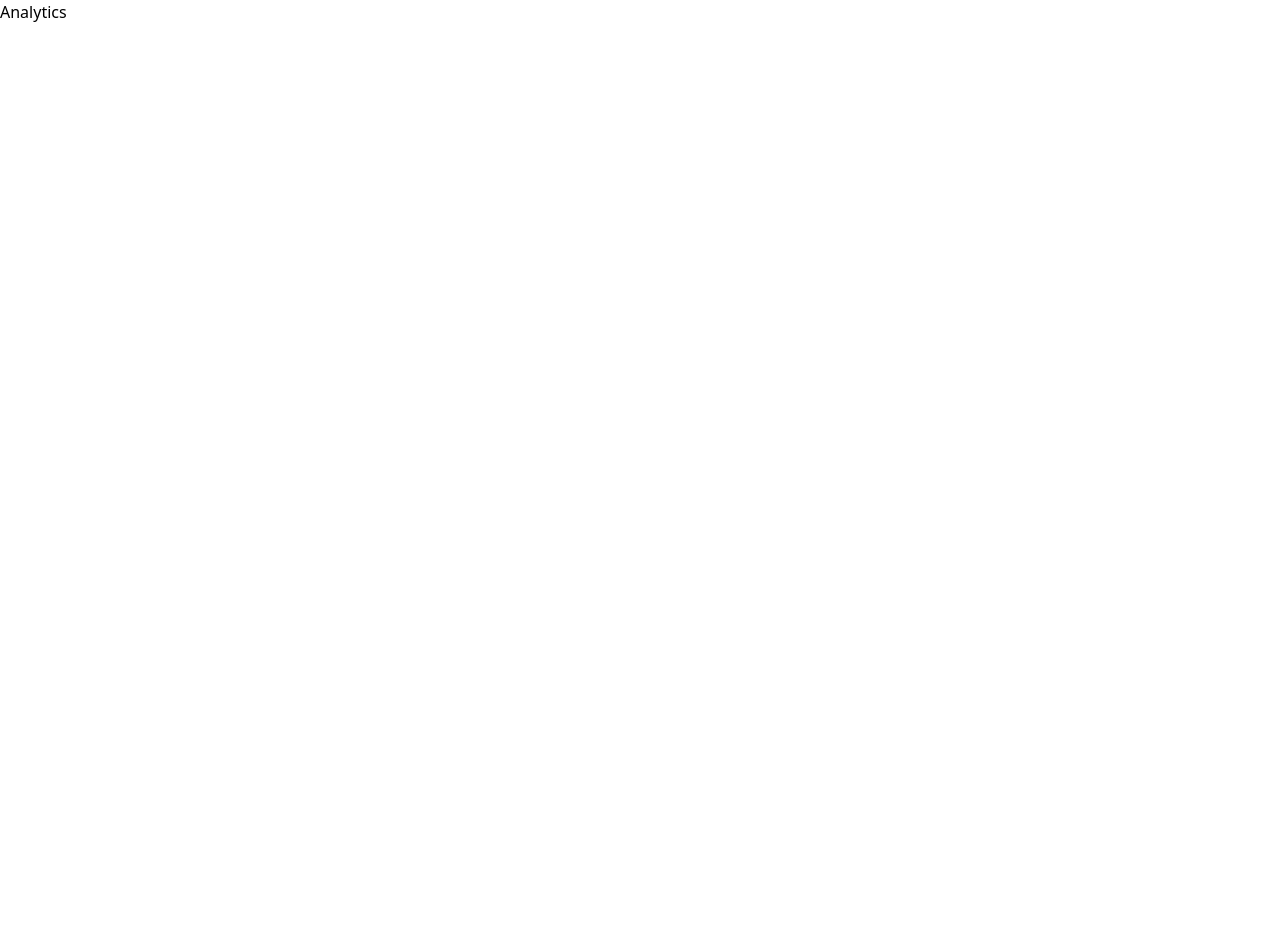
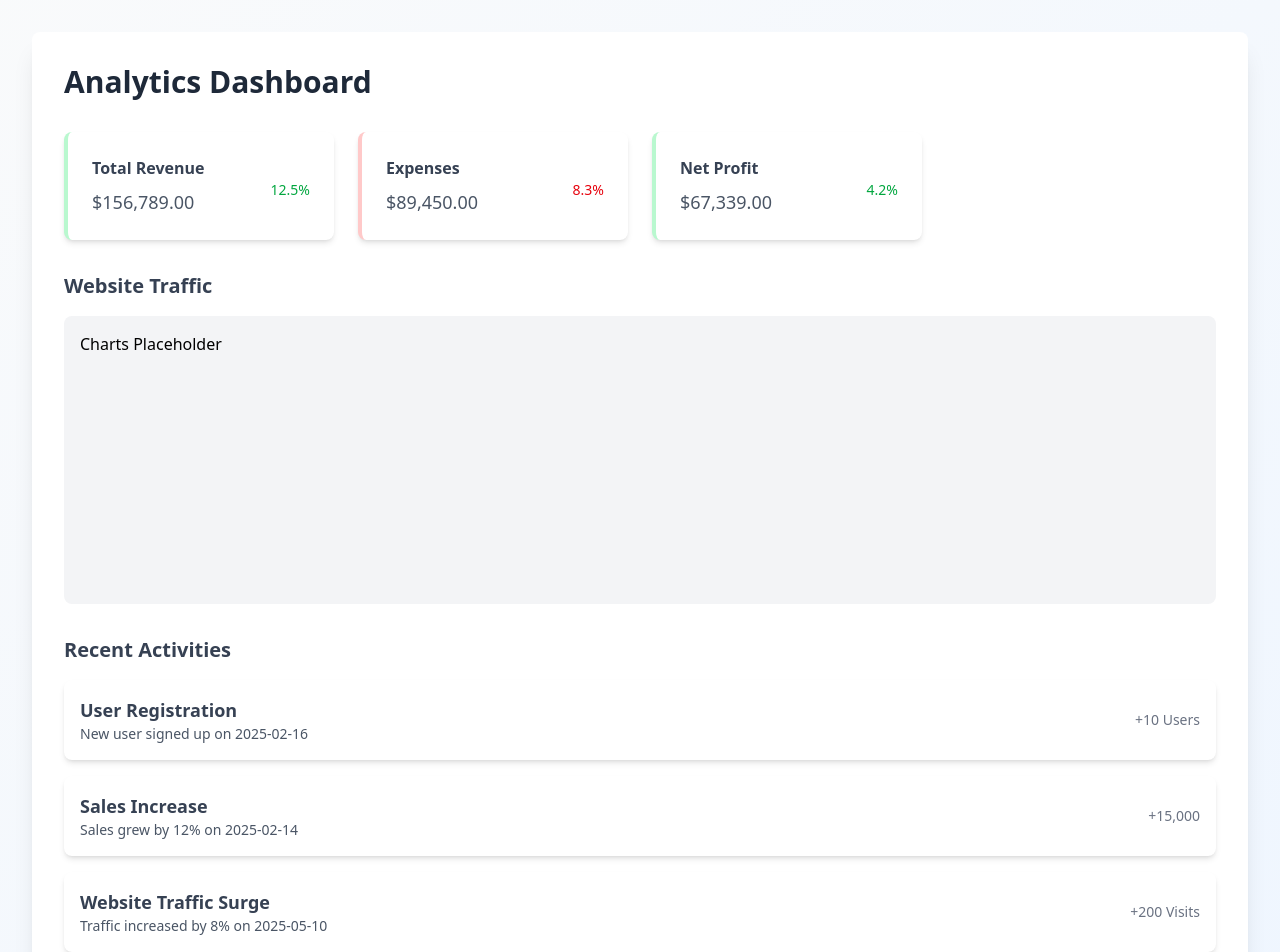
Before and after one commit to lucianesantcs/utils-dashboard, a Next.js app: page /dashboard/analytics in a window 1280 px wide. Shown: the top 952 px of the page. Before the commit the page ends 800 px from the top, so only its background shows below. Built offline with nearby package versions, Linux system fonts and the light colour scheme.

Commit message:
feat: criado analytics

```diff
--- a/src/app/dashboard/analytics/page.tsx
+++ b/src/app/dashboard/analytics/page.tsx
@@ -1,9 +1,154 @@
-import React from 'react'
+import React from "react";
+
+interface IMetrics {
+  title: string;
+  value: string;
+  change: string;
+  isPositive: boolean;
+}
 
 const Analytics = () => {
+  const metrics: IMetrics[] = [
+    {
+      title: "Total Revenue",
+      value: "$156,789.00",
+      change: "12.5%",
+      isPositive: true,
+    },
+    {
+      title: "Expenses",
+      value: "$89,450.00",
+      change: "8.3%",
+      isPositive: false,
+    },
+    {
+      title: "Net Profit",
+      value: "$67,339.00",
+      change: "4.2%",
+      isPositive: true,
+    },
+  ];
+
+  const isPositiveClass = (
+    isPositive: IMetrics["isPositive"],
+    type: "Border" | "Background"
+  ) => {
+    const positiveClass = {
+      Border: "border-green-200",
+      Background: "text-green-600",
+    };
+
+    const negativeClass = {
+      Border: "border-red-200",
+      Background: "text-red-600",
+    };
+
+    return isPositive ? positiveClass[type] : negativeClass[type];
+  };
+
   return (
-    <div>Analytics</div>
-  )
-}
+    <div className="min-h-screen bg-gradient-to-br from-gray-50 to-blue-50 p-8">
+      <div className="max-w-7xl mx-auto bg-white rounded-lg shadow-xl p-8">
+        <h1 className="text-3xl font-bold text-gray-800 mb-8">
+          Analytics Dashboard
+        </h1>
 
-export default Analytics
+        <div
+          className="grid grid-cols-1 sm:grid-cols-2 lg:grid-cols-4 gap-6 mb-8
+        "
+        >
+          {metrics.map((metric, index) => (
+            <div
+              key={index}
+              className={`flex justify-between items-center bg-white rounded-lg shadow-md p-6 border-l-4 ${isPositiveClass(
+                metric.isPositive,
+                "Border"
+              )}`}
+            >
+              <div>
+                <h3 className="text-lx font-semibold text-gray-700">
+                  {metric.title}
+                </h3>
+                <p className="text-lg text-gray-600 mt-2">{metric.value}</p>
+              </div>
+              <div className="text-right">
+                <p
+                  className={`text-sm mt-2 ${isPositiveClass(
+                    metric.isPositive,
+                    "Background"
+                  )}`}
+                >
+                  {metric.change}
+                </p>
+              </div>
+            </div>
+          ))}
+        </div>
+
+        <div className="mb-8">
+          <h2 className="text-xl font-semibold text-gray-700 mb-4">
+            Website Traffic
+          </h2>
+
+          <div className="bg-gray-100 rounded-lg h-72 p-4">
+            Charts Placeholder
+          </div>
+        </div>
+
+        <div className="mb-8">
+          <h2 className="text-xl font-semibold text-gray-700 mb-4">
+            Recent Activities
+          </h2>
+          <ul className="space-y-4">
+            <li className="flex items-center justify-between bg-white rounded-lg shadow-md p-4">
+              <div>
+                <h3 className="text-lg font-semibold text-gray-700">
+                  User Registration
+                </h3>
+                <p className="text-sm text-gray-600">
+                  New user signed up on 2025-02-16
+                </p>
+              </div>
+
+              <div>
+                <p className="text-sm text-gray-500">+10 Users</p>
+              </div>
+            </li>
+
+            <li className="flex items-center justify-between bg-white rounded-lg shadow-md p-4">
+              <div>
+                <h3 className="text-lg font-semibold text-gray-700">
+                  Sales Increase
+                </h3>
+                <p className="text-sm text-gray-600">
+                  Sales grew by 12% on 2025-02-14
+                </p>
+              </div>
+
+              <div>
+                <p className="text-sm text-gray-500">+15,000</p>
+              </div>
+            </li>
+
+            <li className="flex items-center justify-between bg-white rounded-lg shadow-md p-4">
+              <div>
+                <h3 className="text-lg font-semibold text-gray-700">
+                  Website Traffic Surge
+                </h3>
+                <p className="text-sm text-gray-600">
+                  Traffic increased by 8% on 2025-05-10
+                </p>
+              </div>
+
+              <div>
+                <p className="text-sm text-gray-500">+200 Visits</p>
+              </div>
+            </li>
+          </ul>
+        </div>
+      </div>
+    </div>
+  );
+};
+
+export default Analytics;
```
